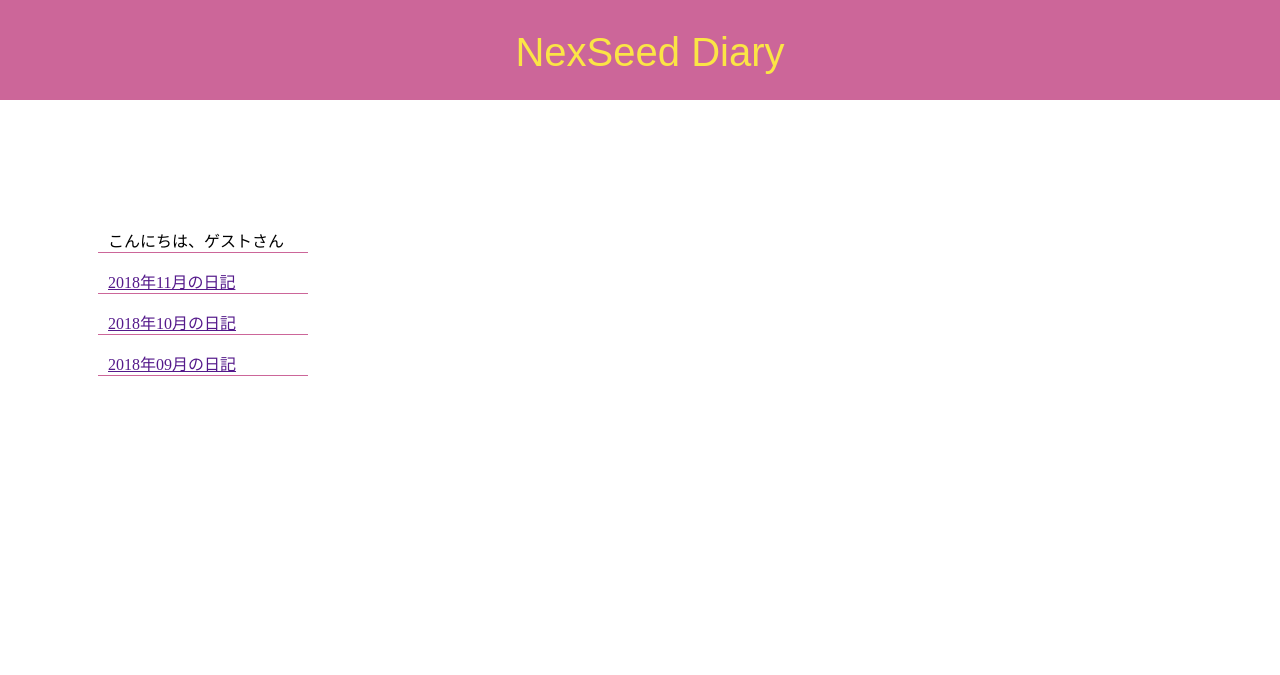
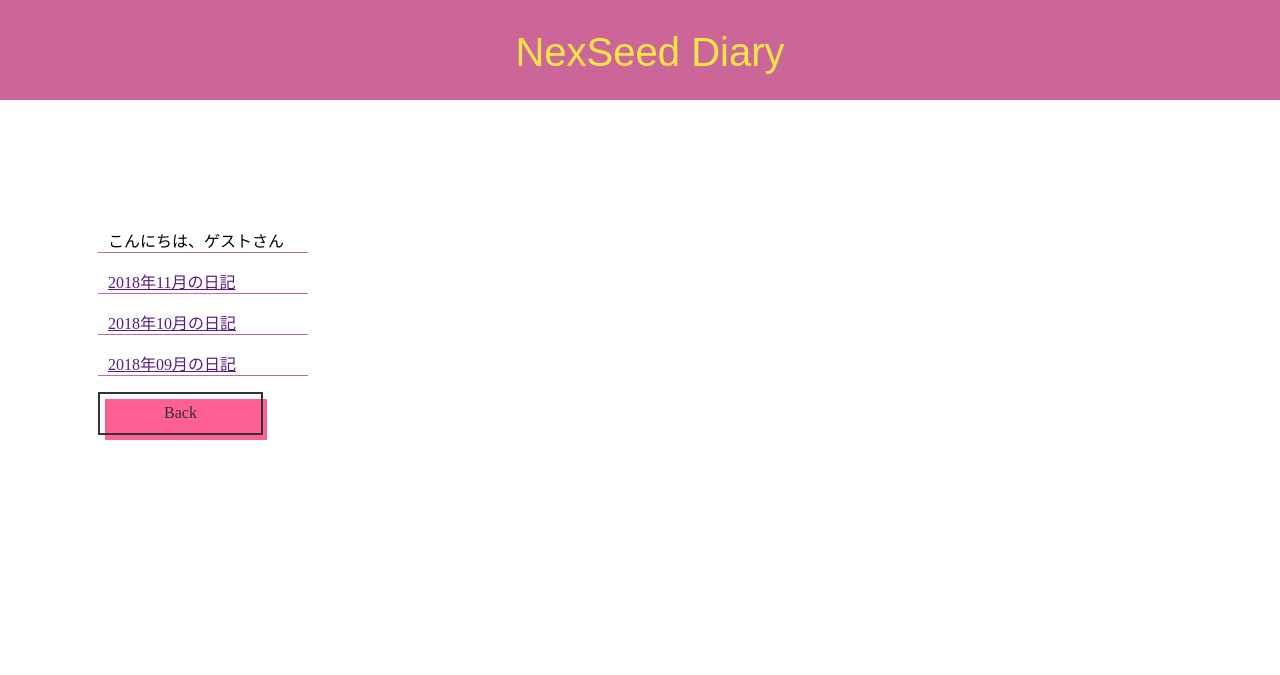
Before and after one commit to KitanoChihiro/assignment3week, a PHP site: page /diary_view.php in a window 1280 px wide. Shown: the top 675 px of the page. Run offline with PHP 8.4, Linux system fonts and the light colour scheme; data that the repository does not hold is empty.

Commit message:
ボタンの追加

```diff
--- a/diary_view.php
+++ b/diary_view.php
@@ -68,25 +68,26 @@
                     <a href=""><p class="month"><?php echo date('Y' . '年' . 'm' . '月の日記', strtotime("-1 month")); ?></p></a>
                     <a href=""><p class="month"><?php echo date('Y' . '年' . 'm' . '月の日記', strtotime("-2 month")); ?></p></a>
                 </div>
+                <div class="bck-btn"><a href="index.php" class="button">Back</a></div>
         </div>
 
 
         <?php foreach ($diaries as $diary): ?>
             <div class="main-box">
                 <div>
-                    <div>
+                    <div> <!-- title用のdiv -->
                         Title
                         <div class="title" name='title' style="font-size: 20px;">
                             <?php echo $diary['title'];?>
                         </div>
-                    </div>
+                    </div> <!-- title用のdiv -->
                     <br><br>
-                    <div>
+                    <div> <!-- diary用のdiv -->
                         Diary
                         <div class="diary" name='contents' style="font-size: 30px;">
                             <?php echo $diary['contents']; ?>
                         </div>
-                    </div>
+                    </div> <!-- diary用のdiv -->
                 </div>
             </div>
         <?php endforeach ?>
--- a/view.css
+++ b/view.css
@@ -1,12 +1,50 @@
 .main-box{
-    /*display: table-cell;*/
     display: flex;
-    float: right;
-    margin-right: 500px;
+    float: left;
+    margin-left: 300px;
+    margin-top: 150px;
 }
 
 .side-box{
     display: table-cell;
+    float: left;
+}
+
+.bck-btn{
+    margin-left: 90px;
+}
+
+.button {
+  position: relative;
+  display: inline-block;
+  padding: .65em 4em;
+  border: 2px solid #333;
+  color: #333;
+  text-decoration: none;
+  text-align: center;
+  -webkit-transition: .3s ease-in-out;
+  transition: .3s ease-in-out;
+}
+.button::after {
+  position: absolute;
+  top: 5px;
+  left: 5px;
+  z-index: -1;
+  content: '';
+  width: 101%;
+  height: 105%;
+  background-color: #fe5f95;
+  -webkit-transition: .3s ease-in-out;
+  transition: .3s ease-in-out;
+}
+.button:hover {
+  color: #fff;
+}
+.button:hover::after {
+  top: 0;
+  left: 0;
+  width: 100%;
+  height: 100%;
 }
 
 .category{
@@ -29,14 +67,6 @@
     width: 200px;
 }
 
-/*.container-right{
-    position: relative;
-    background: #FBC8C1
-    width: 200px;
-    height: 1000px;
-
-}*/
-
 .title{
     border: solid 1px black;
     width: 700px;
```
